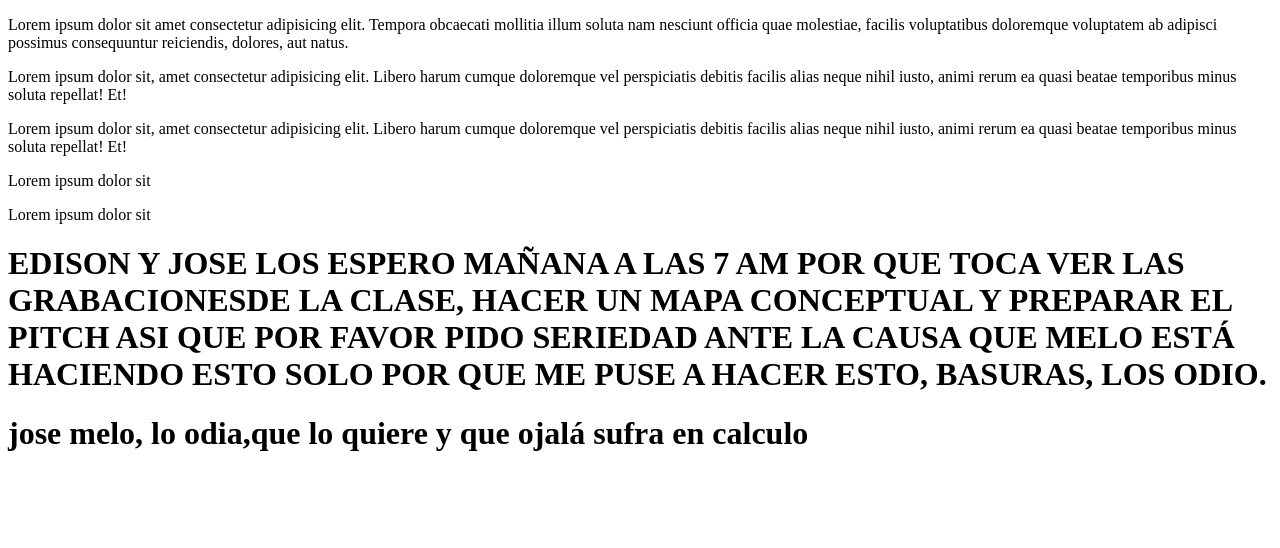
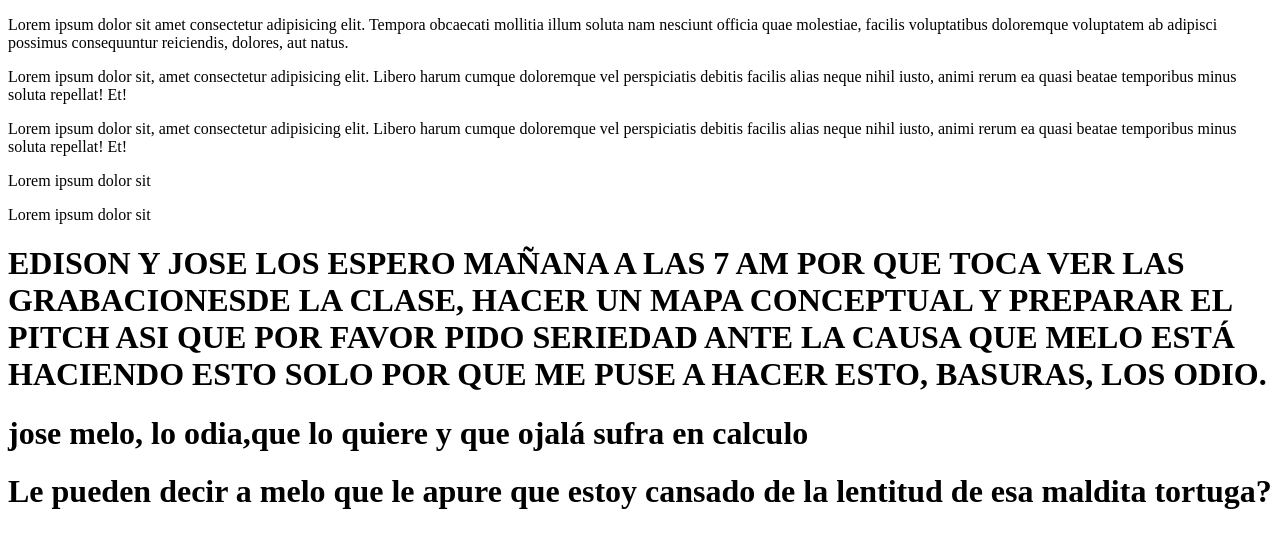
Before and after one commit to VoKoo/test-repositorio, a plain HTML site: page index.html in a window 1280 px wide. Drawn offline with Linux system fonts and the light colour scheme.

Commit message:
IMPORTANTE 2

```diff
--- a/index.html
+++ b/index.html
@@ -32,6 +32,7 @@
 
 
         <h1>jose melo, lo odia,que lo quiere y que ojalá sufra en calculo</h1>
+        <h1>Le pueden decir a melo que le apure que estoy cansado de la lentitud de esa maldita tortuga?</h1>
 
 
 
```
